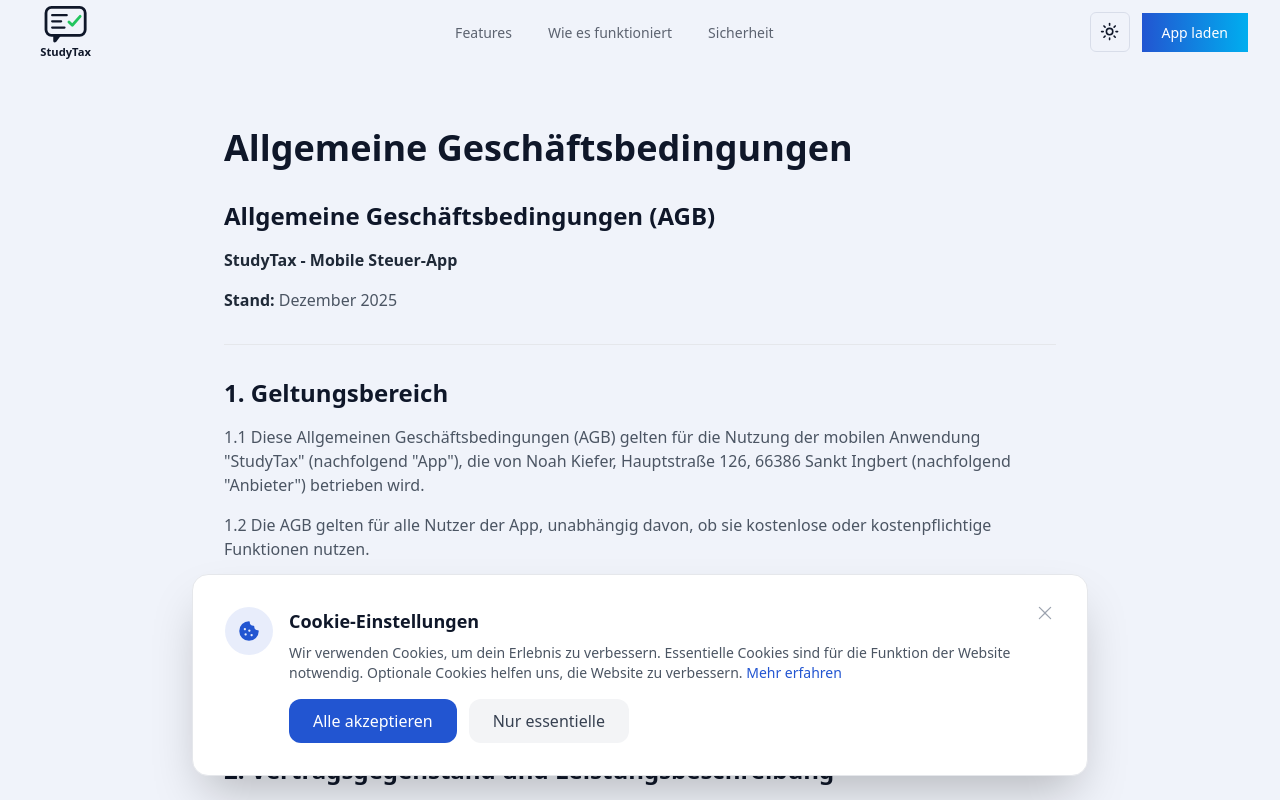
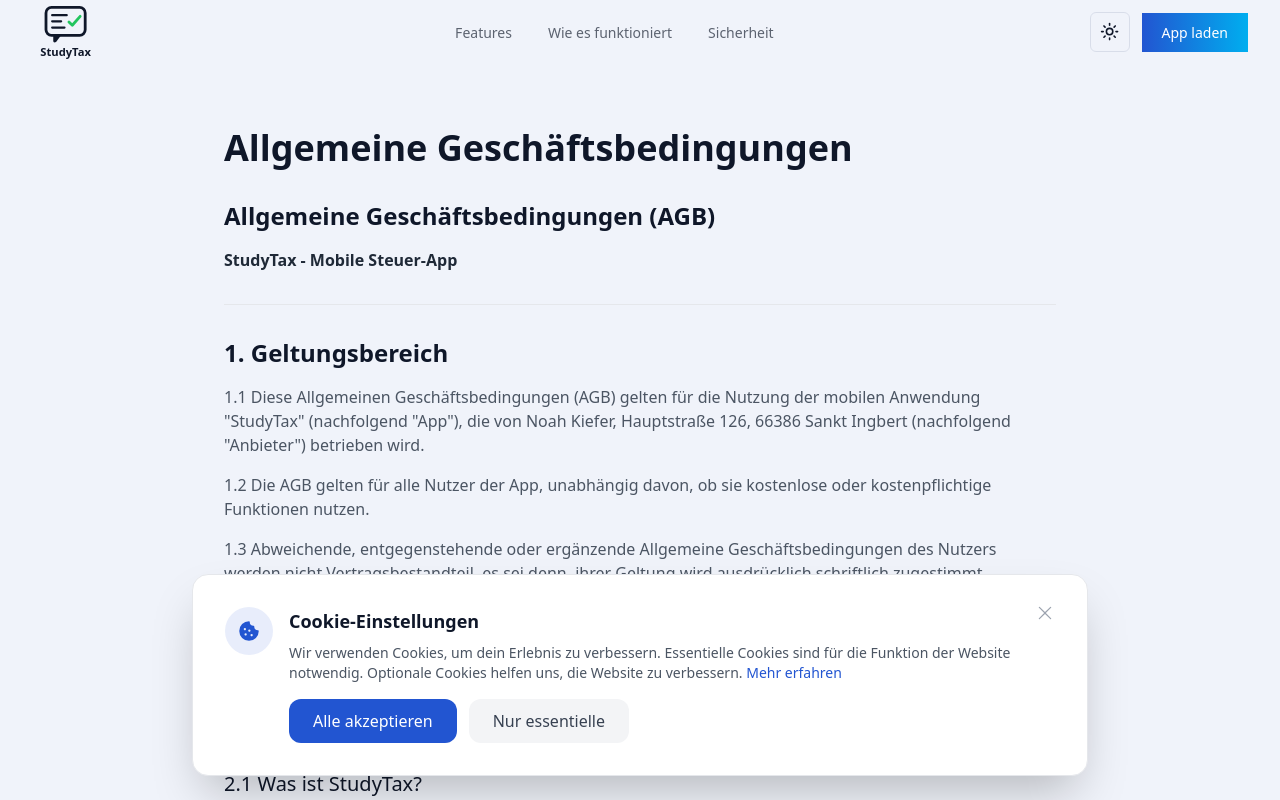
Before and after one commit to noki00003/studytax-website, a Next.js app: page /agb in a window 1280 px wide. Shown: the top 800 px of the page. Built offline with nearby package versions, Linux system fonts and the light colour scheme.

Commit message:
Make legal document dates dynamic (auto current month/year)

```diff
--- a/app/agb/page.tsx
+++ b/app/agb/page.tsx
@@ -6,7 +6,6 @@
         <LegalPage
             title="Allgemeine Geschäftsbedingungen"
             content={agbContent}
-            lastUpdated="Dezember 2025"
         />
     );
 }
--- a/components/LegalPage.tsx
+++ b/components/LegalPage.tsx
@@ -8,10 +8,13 @@
 interface LegalPageProps {
     title: string;
     content: string;
-    lastUpdated?: string;
 }
 
-export function LegalPage({ title, content, lastUpdated }: LegalPageProps) {
+function getCurrentMonthYear(): string {
+    return new Date().toLocaleDateString("de-DE", { month: "long", year: "numeric" });
+}
+
+export function LegalPage({ title, content }: LegalPageProps) {
     return (
         <main className="min-h-screen bg-background text-foreground">
             <Navbar />
@@ -65,11 +68,9 @@
                     </ReactMarkdown>
                 </div>
 
-                {lastUpdated && (
-                    <p className="text-sm text-gray-500 mt-8">
-                        Stand: {lastUpdated}
-                    </p>
-                )}
+                <p className="text-sm text-gray-500 mt-8">
+                    Stand: {getCurrentMonthYear()}
+                </p>
 
                 <div className="mt-12">
                     <Link href="/" className="text-primary hover:underline">
```
Also changed, not shown: content/legal/agb.md (+0 -4 lines), content/legal/datenschutz.md (+0 -2 lines).
